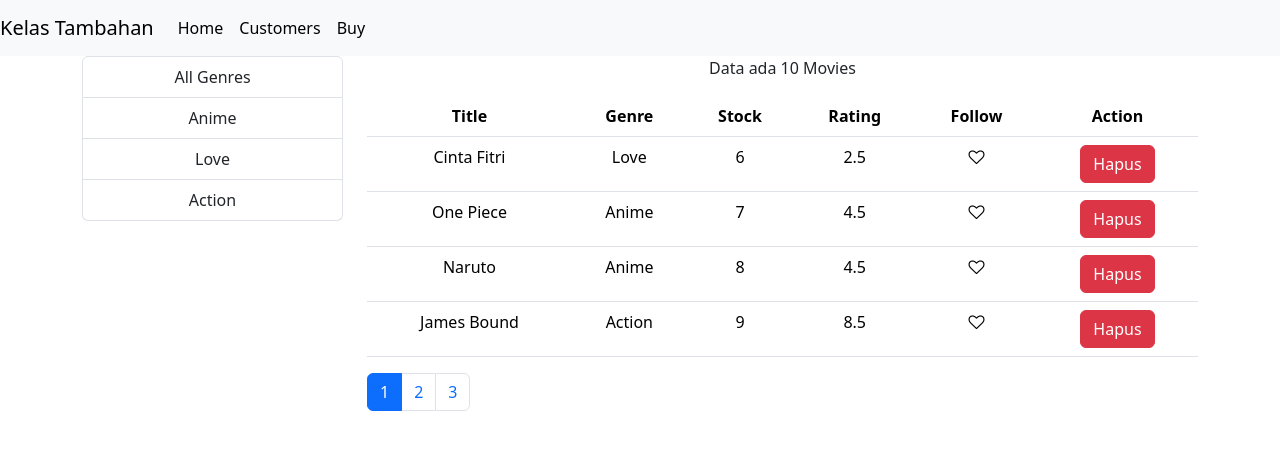
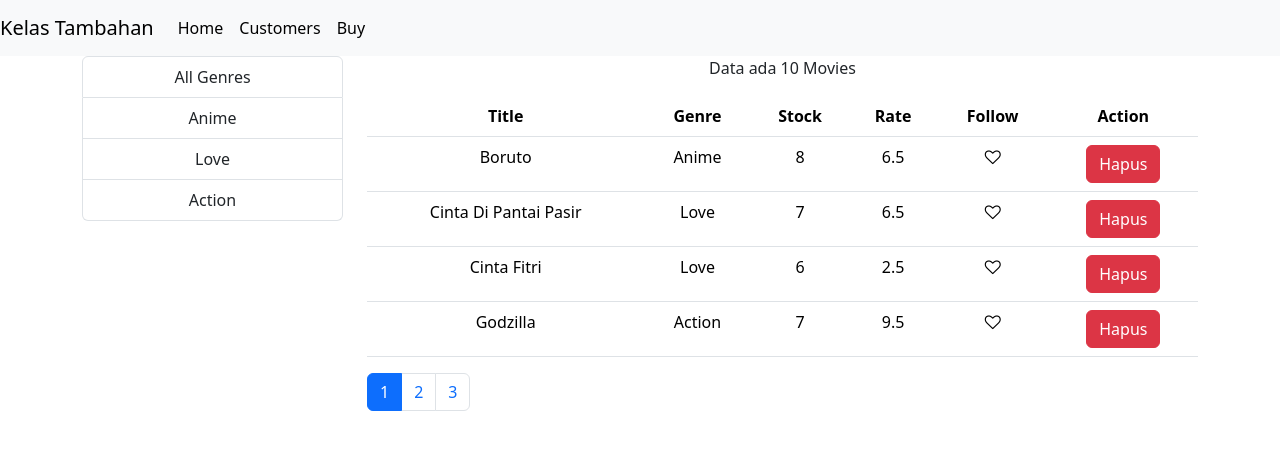
Before and after one commit to hanafiridwan/project_react, a React (Create React App) app: page /movies in a window 1280 px wide. Shown: the top 450 px of the page. Built offline with nearby package versions, Linux system fonts and the light colour scheme.

Commit message:
Projek 1 bagian 8 Filter ascending descending

```diff
--- a/src/Components/Movies.jsx
+++ b/src/Components/Movies.jsx
@@ -9,6 +9,7 @@ import { getGenres } from '../Services/GenreMovies'
 import { paginate } from '../Pagination/Paginate'
 import { getMovies } from '../Services/MovieService'
 import MoviesTable from './MoviesTable'
+import _ from 'lodash'
 
 class Movies extends Component {
     state = {
@@ -17,10 +18,11 @@ class Movies extends Component {
         currentPage: 1, //lihat pagination.jsx
         pageSize: 4,
         selectedGenre: null,
+        sortColumn: {path: "title", order: "asc"}
     }
 
     componentDidMount(){
-      const genres = [{ name: "All Genres" }, ...getGenres()]
+      const genres = [{_id: "", name: "All Genres" }, ...getGenres()]
 
       this.setState({ movies: getMovies(), genres })
     }
@@ -47,15 +49,25 @@ class Movies extends Component {
       this.setState({ selectedGenre: genre, currentPage: 1 })
     }
 
+    handleSort = sortColumn => {
+      this.setState({ sortColumn   })
+    }
+
   render() {
     const  count = this.state.movies.length // ini ada berapa movie nya
-    const {pageSize, currentPage, selectedGenre, movies: allMovies} = this.state;
+    const {
+      pageSize,
+      currentPage,
+      sortColumn,
+      selectedGenre,
+      movies: allMovies} = this.state;
     if(count === 0){
       return <p>Film tidak ada</p>
     }
     const filtered = selectedGenre && selectedGenre._id ? allMovies.filter(m => m.genre._id === selectedGenre._id): allMovies
     console.log(filtered);
-    const movies = paginate(filtered, currentPage, pageSize)
+    const sorted = _.orderBy(filtered, [sortColumn.path], [sortColumn.order])
+    const movies = paginate(sorted, currentPage, pageSize)
 
     return (
       <>
@@ -75,8 +87,10 @@ class Movies extends Component {
 
             <MoviesTable
               movies={movies}
+              sortColumn={sortColumn}
               onLike={this.handleLike}
               onDelete={this.handleDelete}
+              osShort={this.handleSort}
             />
             {/* panggil paginationnya */}
             <Pagination
--- a/src/Components/MoviesTable.jsx
+++ b/src/Components/MoviesTable.jsx
@@ -1,18 +1,32 @@
-import React from 'react'
+import React, {Component} from 'react'
 import Like from './Love/Like';
 
-const MoviesTable = (props) => {
-    const {movies, onLike, onDelete} = props;
+class MoviesTable extends Component { //ubah dari function ke class component
+    raiseShort = path => {
+        const sortColumn = {...this.props.sortColumn};
+        if(sortColumn.path === path){
+            sortColumn.order = sortColumn.order === "asc" ? "desc" : "asc"; //asc = ascrending, desc = descrending. ini agar urutan data bisa dimulai dari A - Z(asc), atau sebaliknya Z - A_desc
+        }else{
+            sortColumn.order = path;
+            sortColumn.order = "asc";
+        }
+        this.props.onSort(sortColumn);
+    }
+    // hasilnya sudah terlihat.
+
+  render(){
+    const {movies, onLike, onDelete} = this.props;
+
     return (
       <table className='table'>
           <thead>
               <tr>
-                <th>Title</th>
-                <th>Genre</th>
-                <th>Stock</th>
-                <th>Rating</th>
-                <th>Follow</th>
-                <th>Action</th>
+                  <th onClick={() => this.raiseShort("title")}>Title</th>
+                  <th onClick={() => this.raiseShort("genre.name")}>Genre</th>
+                  <th onClick={() => this.raiseShort("numberInstock")}>Stock</th>
+                  <th onClick={() => this.raiseShort("dailyRentalRate")}>Rate</th>
+                  <th onClick={() => this.raiseShort("")}>Follow</th>
+                  <th onClick={() => this.raiseShort("")}>Action</th>
               </tr>
           </thead>
           <tbody>
@@ -33,5 +47,6 @@ const MoviesTable = (props) => {
       </table>
     )
   }
+}
 
 export default MoviesTable
```
Lines whose indentation alone changed are shown as unchanged.
